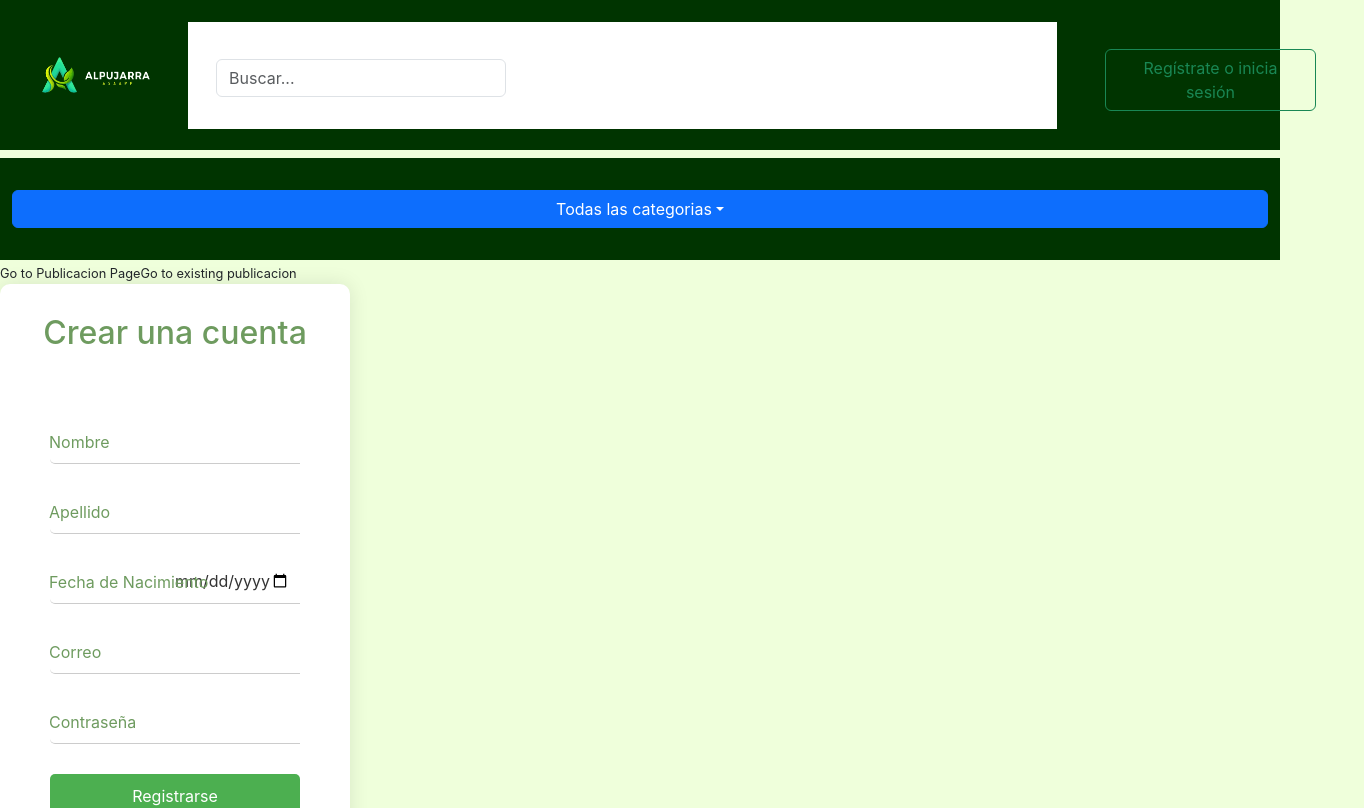
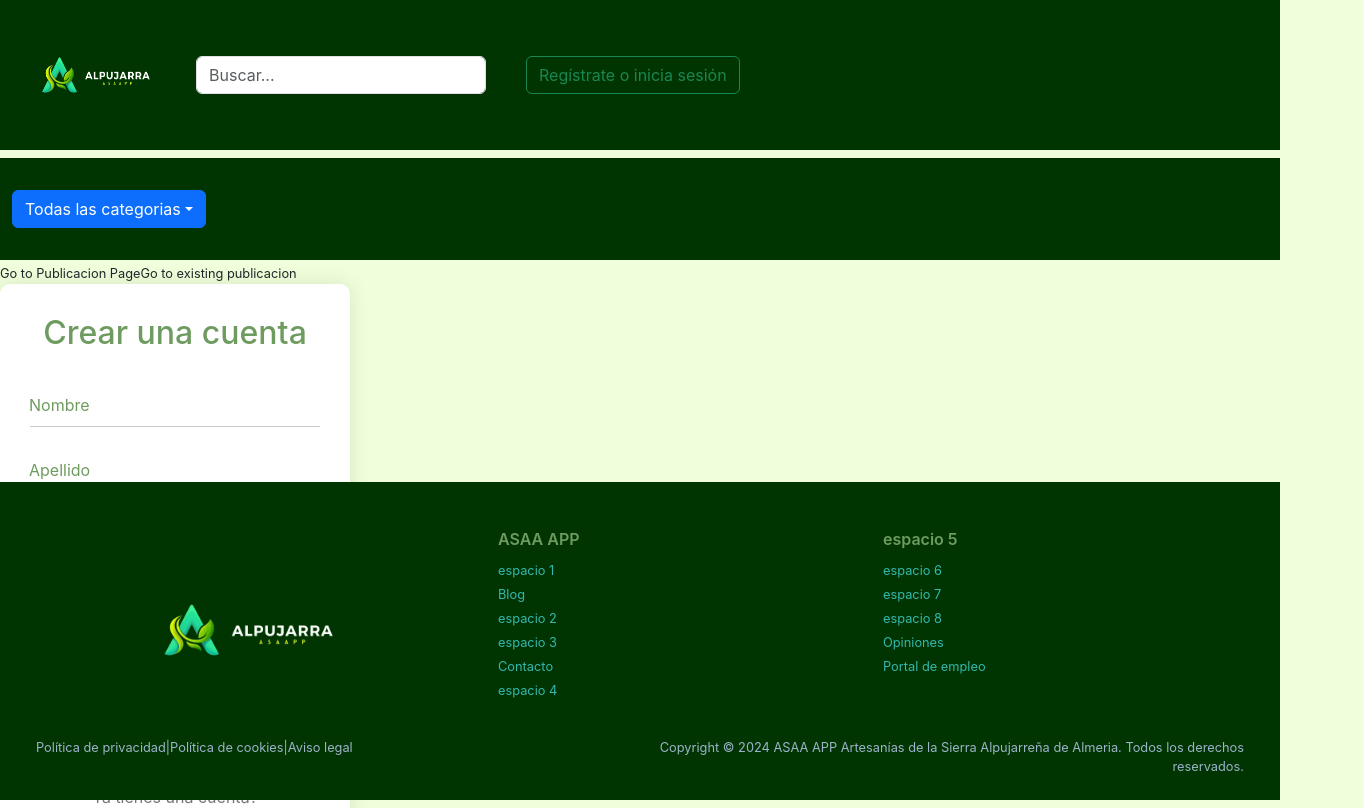
Before and after one commit to aev410/TFG, a React (Create React App) app in the folder proyecto/: page /register in a window 1280 px wide. Shown: the top 808 px of the page, 1364 px wide, since content can reach past the window. Built offline with nearby package versions, Linux system fonts and the light colour scheme.

Commit message:
arreglos css

```diff
--- a/proyecto/src/components/Sessions/login.js
+++ b/proyecto/src/components/Sessions/login.js
@@ -62,7 +62,7 @@ const Login = () => {
                     <div className="bar"></div>
                 </div>
                 {errorMessage && <p style={{ color: 'red' }}>{errorMessage}</p>}
-                <button type="submit">Iniciar sesión</button>
+                <button type="submit" className="session-submit">Iniciar sesión</button>
             </form>
             <div className="bottom-text">
                 <p>No tienes una cuenta? <Link to="/register" className="black-link">Registrarse</Link></p>
--- a/proyecto/src/components/Sessions/register.js
+++ b/proyecto/src/components/Sessions/register.js
@@ -76,7 +76,7 @@ const Register = () => {
         </div>
         {errorMessage && <p style={{ color: 'red' }}>{errorMessage}</p>}
         <ValidadorCorreo />
-        <button type="submit">Registrarse</button>
+        <button type="submit" className="session-submit">Registrarse</button>
       </form>
       <div className="bottom-text">
         <p>Ya tienes una cuenta?</p>
--- a/proyecto/src/components/Sessions/session.css
+++ b/proyecto/src/components/Sessions/session.css
@@ -70,7 +70,7 @@ body {
   transform: scaleX(1);
 }
 
-button {
+.session-submit {
   width: 100%;
   padding: 12px;
   background-color: #6e9b5f;
@@ -81,7 +81,7 @@ button {
   transition: background-color 0.3s;
 }
 
-button:hover {
+.session-submit:hover {
   background-color: #DFDDDD;
   color: black;
 }
--- a/proyecto/src/components/barraBusqueda/BarraBusqueda.js
+++ b/proyecto/src/components/barraBusqueda/BarraBusqueda.js
@@ -1,6 +1,7 @@
 // BarraBusqueda.js
 import React, { useState } from 'react';
 import 'bootstrap/dist/css/bootstrap.min.css';
+import "./SearchBar.css"
 import { GetPublicacionesXnombre } from '../../services/api';
 
 const BarraBusqueda = () => {
@@ -13,6 +14,7 @@ const BarraBusqueda = () => {
     };
 
     const handleInputChange = (e) => {
+        console.log(datos)
         setBusqueda(e.target.value);
         setIsFocused(true);
     };
@@ -22,7 +24,7 @@ const BarraBusqueda = () => {
     };
 
     return (
-        <div className="position-relative">
+        <div>
             <input
                 type="search"
                 className="form-control mx-2"
@@ -33,7 +35,7 @@ const BarraBusqueda = () => {
                 value={busqueda}
             />
             {(isFocused || busqueda.trim() !== '') && (
-                <ul className="list-group position-absolute w-100">
+                <ul className="list-group position-absolute w-100 suggestions">
                     {datos && datos.map((publicacion) => (
                         <li key={publicacion.id} className="list-group-item">
                             {publicacion.nombre}
--- a/proyecto/src/components/barraBusqueda/SearchBar.css
+++ b/proyecto/src/components/barraBusqueda/SearchBar.css
@@ -1,52 +1,6 @@
-.container {
-    width: 30rem;
-    position: relative;
-  }
-
-  .textbox {
-    border: 1px solid #f3f3f3;
-    height: 2rem;
-    outline: none;
-    box-sizing: border-box;
-    padding: 1px 10px;
-    transition: 0.2s ease-in-out;
+.suggestions {
+    max-height: 200px;
     width: 100%;
-  }
-
-  .textbox:focus {
-    /* We'll change the border color of the textbox as long as it is being focused */
-    border: 1px solid blue;
-    transition: 0.2s ease-in-out;
-  }
-
-  .suggestions {
-    /* Styles of the suggestions container */
-    overflow-y: scroll;
-    border: 1px solid #f3f3f3;
-    background-color: white;
-    max-height: 20rem;
-    width: 100%;
-    height: fit-content;
-    position: absolute;
-    z-index: 10;
-  }
-
-  .suggestions.hidden {
-    /* Will hide the suggestions */
-    visibility: hidden;
-  }
-
-  .suggestion {
-    /* Styling of a single suggestion */
-    cursor: pointer;
-    box-sizing: border-box;
-    padding: 1px 10px;
-    height: 2rem;
-    display: flex;
-    align-items: center;
-  }
-
-  .suggestion:hover {
-    /* Changing background color on hover */
-    background-color: #f3f3f3;
-  }
+    overflow-y: auto;
+    z-index: 1000;
+}
--- a/proyecto/src/components/footer/footer.js
+++ b/proyecto/src/components/footer/footer.js
@@ -5,7 +5,7 @@ import logo from "./img/logo.png";
 // navbar
 function nav() {
   return (
-    <footer class="footer d-flex justify-content-center justify-content-lg-between p-4" id="footer">
+    <footer class="footer fixed-bottom d-flex justify-content-center justify-content-lg-between p-4" id="footer">
       <div class="container-fluid">
         <div class="row pt-4 justify-content-evenly">
           <div
--- a/proyecto/src/components/google-map/map.css
+++ b/proyecto/src/components/google-map/map.css
@@ -19,8 +19,9 @@ a {
   box-sizing: border-box;
 }
 
-.container {
+.contenedor {
   display: flex;
+  height: 100%;
 }
 
 .controls {
@@ -38,11 +39,6 @@ a {
 .controls input {
   border: none;
 }
-
-.container{
-  height: 100%;
-}
-
 
 .map {
   width: 100%;
--- a/proyecto/src/components/google-map/map.js
+++ b/proyecto/src/components/google-map/map.js
@@ -70,7 +70,7 @@ const Map = ({ Menu, setLat, setLon, latP, lonP }) => {
     }
 
     return (
-        <div className="container">
+        <div className="contenedor">
             <div className="controls">
                 <h1>Mapa</h1>
                 {Menu ? (
--- a/proyecto/src/components/nav/nav.js
+++ b/proyecto/src/components/nav/nav.js
@@ -108,7 +108,7 @@ function Nav() {
 					<button class="navbar-toggler" type="button" data-bs-toggle="collapse" data-bs-target="#main_nav">
 						<span class="navbar-toggler-icon"></span>
 					</button>
-					<form class="d-flex w-100">
+					<form>
 						{/* <input class="form-control mx-2 " type="search" placeholder="Buscar" aria-label="Search" /> */}
 						<BarraBusqueda />
 					</form>
--- a/proyecto/src/components/nuevPub/UploadItem.js
+++ b/proyecto/src/components/nuevPub/UploadItem.js
@@ -63,7 +63,7 @@ const UploadItem = () => {
     };
 
     return (
-        <form onSubmit={submitForm}>
+        <form onSubmit={submitForm} id="pub-form">
             <div className='input'>
                 Titulo:
             <input type="text" value={nombre} onChange={(e) => setNombre(e.target.value)} required />
@@ -84,7 +84,7 @@ const UploadItem = () => {
                 Seleccionar Ubicacion:
                 <Map Menu={Autofill} setLat={setLat} setLon={setLon}/>
             </div>
-            <button type="submit"
+            <button type="submit" id="submit-pub"
                 >Subir Publicacion</button>
         </form>
     );
--- a/proyecto/src/components/nuevPub/form.css
+++ b/proyecto/src/components/nuevPub/form.css
@@ -1,10 +1,9 @@
 /* UploadItem.css */
 
-form {
+#pub-form {
     align-items: center;
     width: 100%;
     padding: 20px;
-    background-color: white;
     padding-top: 32px;
     padding-bottom: 32px;
 }
@@ -19,17 +18,11 @@ form {
     gap: 12px;
     margin-bottom: 16px;
     border: 1px solid lightgrey;
+    background-color: white;
     border-radius: 16px;
 }
 
-input, textarea {
-    margin-top: 5px;
-    padding: 10px;
-    border-radius: 5px;
-    border: 1px solid #ddd;
-}
-
-button {
+#submit-form {
     margin-top: 10px;
     padding: 10px;
     border-radius: 5px;
@@ -39,13 +32,9 @@ button {
     cursor: pointer;
 }
 
-button:hover {
-    background-color: #45a049;
-}
-
 /* Map.css */
 
-.container{
+.contenedor{
     height: 50vh; /* Adjust as needed */
 }
 
```
Also changed, not shown: 2 other files (tests, documents, lock files or other folders). Lines whose indentation alone changed are shown as unchanged.
